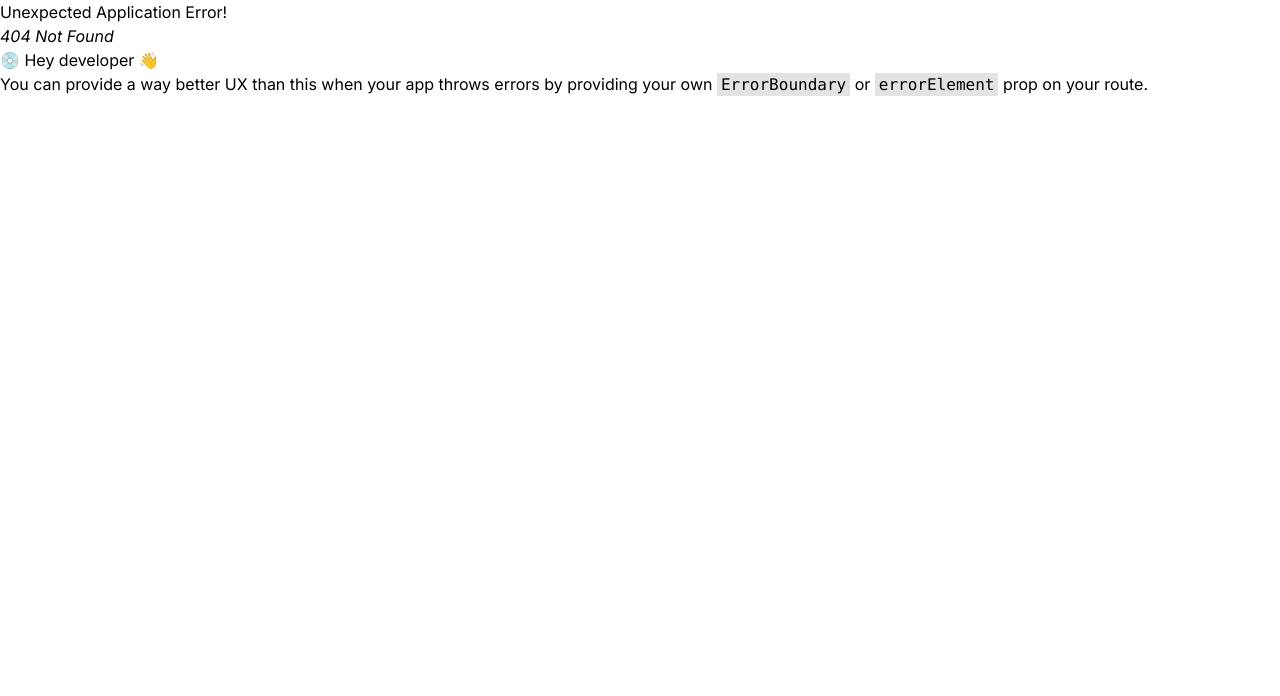
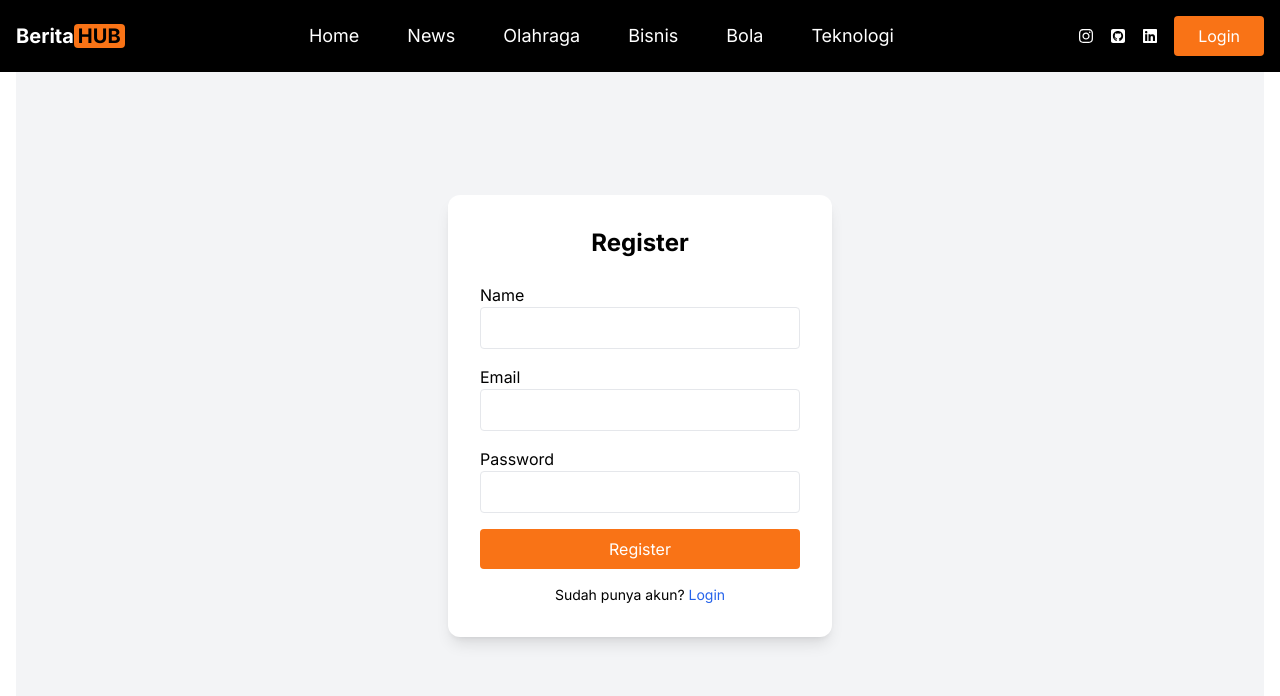
Before and after one commit to faz379/frontend-blog-react, a React (Vite) app: page /register in a window 1280 px wide. Before the commit this address had no page. Shown: the top 696 px of the page. Built offline with nearby package versions, Linux system fonts and the light colour scheme.

Commit message:
add register

```diff
--- a/src/main.jsx
+++ b/src/main.jsx
@@ -16,6 +16,7 @@ import News from './pages/News.jsx';
 import Teknologi from './pages/Teknologi.jsx'
 import PostDetailPage from './pages/PostDetailPage.jsx';
 import Login from './pages/Login.jsx'
+import Register from './pages/Register.jsx';
 
 const router = createBrowserRouter([
   {
@@ -53,6 +54,10 @@ const router = createBrowserRouter([
       {
         path: "login",
         element: <Login />,
+      },
+      {
+        path: "register",
+        element: <Register />,
       }
     ],
   },
--- a/src/pages/Login.jsx
+++ b/src/pages/Login.jsx
@@ -36,7 +36,7 @@ export default function Login() {
         return;
       }
 
-      // ⬇⬇⬇ INI YANG PENTING
+      // INI YANG PENTING
       login({
         email: json.data.email,
         token: json.data.token,
--- a/src/pages/Register.jsx
+++ b/src/pages/Register.jsx
@@ -0,0 +1,122 @@
+import { useState } from "react";
+import { Link, useNavigate } from "react-router-dom";
+import { useAuth } from "../context/AuthContext";
+
+export default function Register() {
+  const navigate = useNavigate();
+  const { login } = useAuth(); // otomatis login setelah registrasi
+
+  const [email, setEmail] = useState("");
+  const [password, setPassword] = useState("");
+  const [name, setName] = useState("");
+  const [loading, setLoading] = useState(false);
+  const [errorMsg, setErrorMsg] = useState("");
+  const [successMsg, setSuccessMsg] = useState("");
+
+  const handleRegister = async (e) => {
+    e.preventDefault();
+    setErrorMsg("");
+    setSuccessMsg("");
+    setLoading(true);
+
+    try {
+      const response = await fetch("https://api-bloghub.my.id/api/users/register", {
+        method: "POST",
+        headers: { "Content-Type": "application/json" },
+        body: JSON.stringify({
+          name: name,
+          email: email,
+          password: password,
+        }),
+      });
+
+      const json = await response.json();
+      console.log("Response register:", json);
+
+      if (!response.ok) {
+        setErrorMsg(json.data || "Registration failed");
+        return;
+      }
+
+      setSuccessMsg("Registration successful!");
+
+      // ----------------------------
+      // AUTO LOGIN SETELAH REGISTER
+      // ----------------------------
+      login({
+        email: json.data.email,
+        token: json.data.token,
+      });
+
+      navigate("/");
+    } catch (error) {
+      setErrorMsg("An error occurred. Please try again.");
+    } finally {
+      setLoading(false);
+    }
+  };
+
+  return (
+    <div className="flex justify-center items-center h-screen bg-gray-100">
+      <form
+        className="bg-white w-96 p-8 rounded-xl shadow-lg"
+        onSubmit={handleRegister}
+      >
+        <h2 className="text-2xl font-bold text-center mb-6">Register</h2>
+
+        {/* SUCCESS MESSAGE */}
+        {successMsg && (
+          <p className="bg-green-100 text-green-700 p-2 rounded mb-4 text-sm text-center">
+            {successMsg}
+          </p>
+        )}
+
+        {/* ERROR MESSAGE */}
+        {errorMsg && (
+          <p className="bg-red-100 text-red-700 p-2 rounded mb-4 text-sm text-center">
+            {errorMsg}
+          </p>
+        )}
+
+        <label>Name</label>
+        <input
+          type="text"
+          className="w-full border p-2 rounded mb-4"
+          onChange={(e) => setName(e.target.value)}
+          required
+        />
+
+        <label>Email</label>
+        <input
+          type="email"
+          className="w-full border p-2 rounded mb-4"
+          onChange={(e) => setEmail(e.target.value)}
+          required
+        />
+
+        <label>Password</label>
+        <input
+          type="password"
+          className="w-full border p-2 rounded mb-4"
+          onChange={(e) => setPassword(e.target.value)}
+          required
+        />
+
+        <button
+          type="submit"
+          className="bg-orange-500 w-full py-2 rounded text-white hover:bg-orange-600 transition"
+          disabled={loading}
+        >
+          {loading ? "Loading..." : "Register"}
+        </button>
+
+        <p className="mt-4 text-sm text-center">
+          Sudah punya akun?{" "}
+          <Link to="/login" className="text-blue-600">
+            Login
+          </Link>
+        </p>
+      </form>
+    </div>
+  );
+}
```
